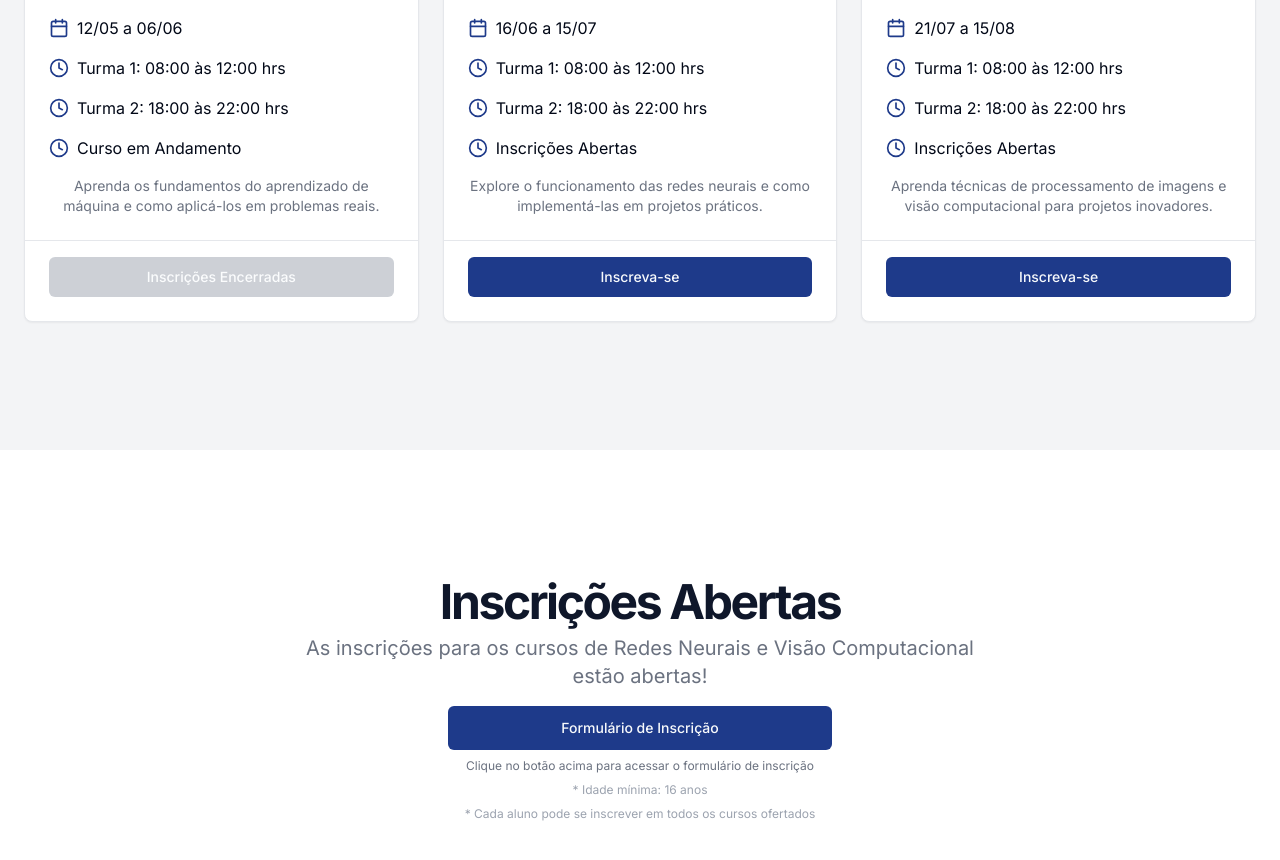
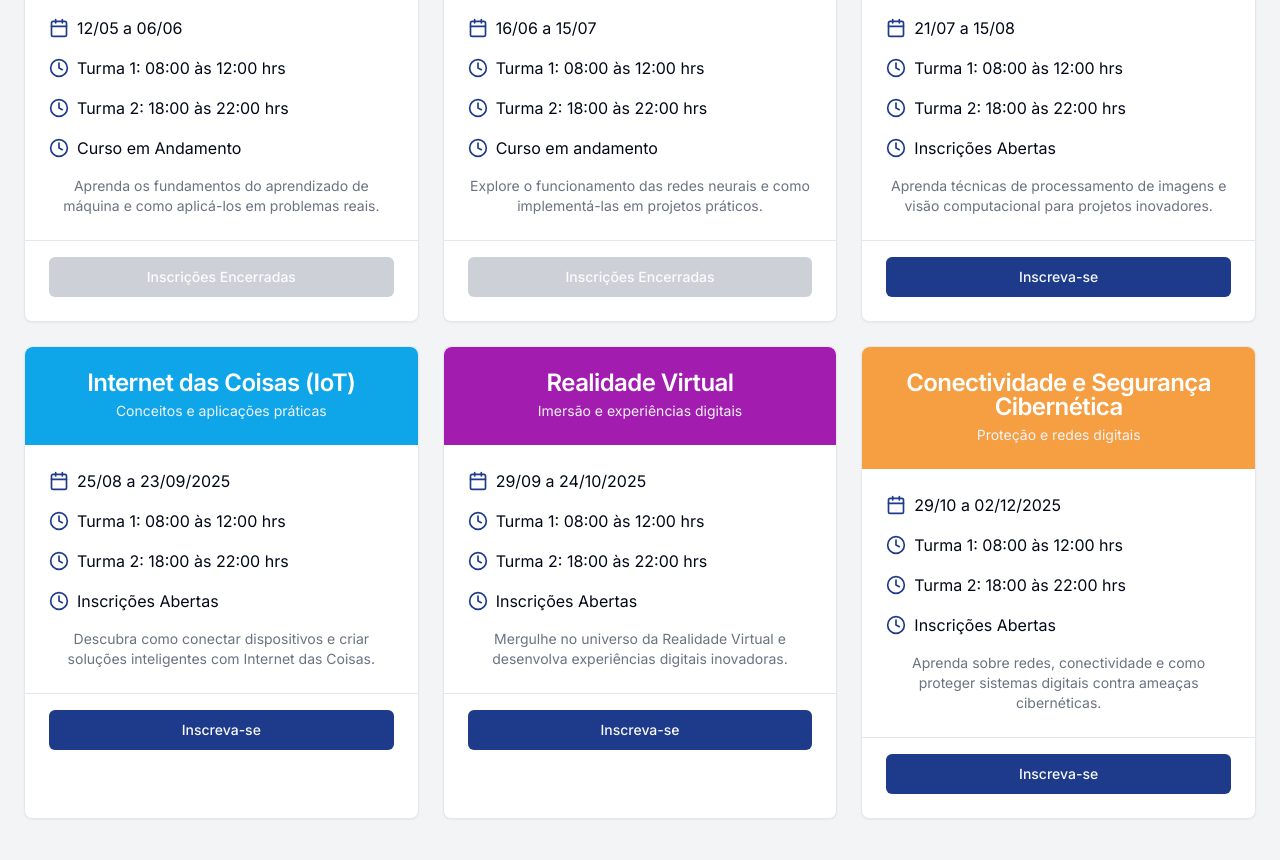
Before and after one commit to FelipeHuffner-Developer/citha-landing-page, a Next.js app: page / in a window 1280 px wide. Shown: the part 840-1700 px from the top of the page. Built offline with nearby package versions, Linux system fonts and the light colour scheme.

Commit message:
Courses Update

```diff
--- a/app/page.tsx
+++ b/app/page.tsx
@@ -131,7 +131,7 @@ export default function Home() {
                     </div>
                     <div className="flex items-center space-x-2">
                       <Clock className="h-5 w-5 text-[#1e3a8a]" />
-                      <span>Inscrições Abertas</span>
+                      <span>Curso em andamento</span>
                     </div>
                     <p className="text-sm text-gray-500 mt-4 group-hover:text-gray-700 transition-colors">
                       Explore o funcionamento das redes neurais e como implementá-las em projetos práticos.
@@ -139,13 +139,8 @@ export default function Home() {
                   </div>
                 </CardContent>
                 <CardFooter className="border-t pt-4">
-                  <Button asChild className="w-full bg-[#1e3a8a] hover:bg-[#1e3a8a]/90">
-                    <Link
-                      href="https://docs.google.com/forms/d/e/1FAIpQLSfIYCNt1K3o2yiaxvw3KjivwxpQACNNzJo0SRwUF_7ze9g_OA/viewform"
-                      target="_blank"
-                    >
-                      Inscreva-se
-                    </Link>
+                  <Button disabled className="w-full bg-gray-400">
+                    Inscrições Encerradas
                   </Button>
                 </CardFooter>
               </Card>
@@ -176,6 +171,126 @@ export default function Home() {
                     </div>
                     <p className="text-sm text-gray-500 mt-4 group-hover:text-gray-700 transition-colors">
                       Aprenda técnicas de processamento de imagens e visão computacional para projetos inovadores.
+                    </p>
+                  </div>
+                </CardContent>
+                <CardFooter className="border-t pt-4">
+                  <Button asChild className="w-full bg-[#1e3a8a] hover:bg-[#1e3a8a]/90">
+                    <Link
+                      href="https://docs.google.com/forms/d/e/1FAIpQLSfIYCNt1K3o2yiaxvw3KjivwxpQACNNzJo0SRwUF_7ze9g_OA/viewform"
+                      target="_blank"
+                    >
+                      Inscreva-se
+                    </Link>
+                  </Button>
+                </CardFooter>
+              </Card>
+              {/* Card 4 - Internet das Coisas (IoT) */}
+              <Card className="w-full max-w-md mx-auto cursor-pointer hover:shadow-lg transition-shadow group">
+                <CardHeader className="bg-[#0ea5e9] text-white rounded-t-lg">
+                  <CardTitle>Internet das Coisas (IoT)</CardTitle>
+                  <CardDescription className="text-gray-100">Conceitos e aplicações práticas</CardDescription>
+                </CardHeader>
+                <CardContent className="pt-6">
+                  <div className="space-y-4">
+                    <div className="flex items-center space-x-2">
+                      <Calendar className="h-5 w-5 text-[#1e3a8a]" />
+                      <span>25/08 a 23/09/2025</span>
+                    </div>
+                    <div className="flex items-center space-x-2">
+                      <Clock className="h-5 w-5 text-[#1e3a8a]" />
+                      <span>Turma 1: 08:00 às 12:00 hrs</span>
+                    </div>
+                    <div className="flex items-center space-x-2">
+                      <Clock className="h-5 w-5 text-[#1e3a8a]" />
+                      <span>Turma 2: 18:00 às 22:00 hrs</span>
+                    </div>
+                    <div className="flex items-center space-x-2">
+                      <Clock className="h-5 w-5 text-[#1e3a8a]" />
+                      <span>Inscrições Abertas</span>
+                    </div>
+                    <p className="text-sm text-gray-500 mt-4 group-hover:text-gray-700 transition-colors">
+                      Descubra como conectar dispositivos e criar soluções inteligentes com Internet das Coisas.
+                    </p>
+                  </div>
+                </CardContent>
+                <CardFooter className="border-t pt-4">
+                  <Button asChild className="w-full bg-[#1e3a8a] hover:bg-[#1e3a8a]/90">
+                    <Link
+                      href="https://docs.google.com/forms/d/e/1FAIpQLSfIYCNt1K3o2yiaxvw3KjivwxpQACNNzJo0SRwUF_7ze9g_OA/viewform"
+                      target="_blank"
+                    >
+                      Inscreva-se
+                    </Link>
+                  </Button>
+                </CardFooter>
+              </Card>
+              {/* Card 5 - Realidade Virtual */}
+              <Card className="w-full max-w-md mx-auto cursor-pointer hover:shadow-lg transition-shadow group">
+                <CardHeader className="bg-[#a21caf] text-white rounded-t-lg">
+                  <CardTitle>Realidade Virtual</CardTitle>
+                  <CardDescription className="text-gray-100">Imersão e experiências digitais</CardDescription>
+                </CardHeader>
+                <CardContent className="pt-6">
+                  <div className="space-y-4">
+                    <div className="flex items-center space-x-2">
+                      <Calendar className="h-5 w-5 text-[#1e3a8a]" />
+                      <span>29/09 a 24/10/2025</span>
+                    </div>
+                    <div className="flex items-center space-x-2">
+                      <Clock className="h-5 w-5 text-[#1e3a8a]" />
+                      <span>Turma 1: 08:00 às 12:00 hrs</span>
+                    </div>
+                    <div className="flex items-center space-x-2">
+                      <Clock className="h-5 w-5 text-[#1e3a8a]" />
+                      <span>Turma 2: 18:00 às 22:00 hrs</span>
+                    </div>
+                    <div className="flex items-center space-x-2">
+                      <Clock className="h-5 w-5 text-[#1e3a8a]" />
+                      <span>Inscrições Abertas</span>
+                    </div>
+                    <p className="text-sm text-gray-500 mt-4 group-hover:text-gray-700 transition-colors">
+                      Mergulhe no universo da Realidade Virtual e desenvolva experiências digitais inovadoras.
+                    </p>
+                  </div>
+                </CardContent>
+                <CardFooter className="border-t pt-4">
+                  <Button asChild className="w-full bg-[#1e3a8a] hover:bg-[#1e3a8a]/90">
+                    <Link
+                      href="https://docs.google.com/forms/d/e/1FAIpQLSfIYCNt1K3o2yiaxvw3KjivwxpQACNNzJo0SRwUF_7ze9g_OA/viewform"
+                      target="_blank"
+                    >
+                      Inscreva-se
+                    </Link>
+                  </Button>
+                </CardFooter>
+              </Card>
+              {/* Card 6 - Conectividade e Segurança Cibernética */}
+              <Card className="w-full max-w-md mx-auto cursor-pointer hover:shadow-lg transition-shadow group">
+                <CardHeader className="bg-[#f59e42] text-white rounded-t-lg">
+                  <CardTitle>Conectividade e Segurança Cibernética</CardTitle>
+                  <CardDescription className="text-gray-100">Proteção e redes digitais</CardDescription>
+                </CardHeader>
+                <CardContent className="pt-6">
+                  <div className="space-y-4">
+                    <div className="flex items-center space-x-2">
+                      <Calendar className="h-5 w-5 text-[#1e3a8a]" />
+                      <span>29/10 a 02/12/2025</span>
+                    </div>
+                    <div className="flex items-center space-x-2">
+                      <Clock className="h-5 w-5 text-[#1e3a8a]" />
+                      <span>Turma 1: 08:00 às 12:00 hrs</span>
+                    </div>
+                    <div className="flex items-center space-x-2">
+                      <Clock className="h-5 w-5 text-[#1e3a8a]" />
+                      <span>Turma 2: 18:00 às 22:00 hrs</span>
+                    </div>
+                    <div className="flex items-center space-x-2">
+                      <Clock className="h-5 w-5 text-[#1e3a8a]" />
+                      <span>Inscrições Abertas</span>
+                    </div>
+                    <p className="text-sm text-gray-500 mt-4 group-hover:text-gray-700 transition-colors">
+                      Aprenda sobre redes, conectividade e como proteger sistemas digitais contra ameaças cibernéticas.
                     </p>
                   </div>
                 </CardContent>
```
